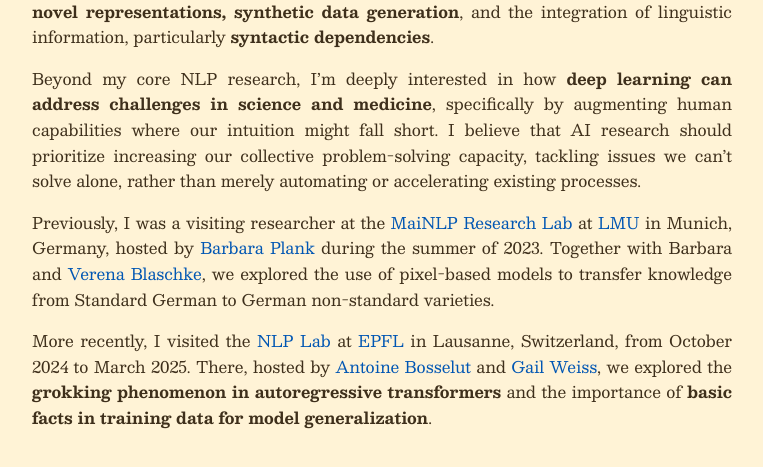
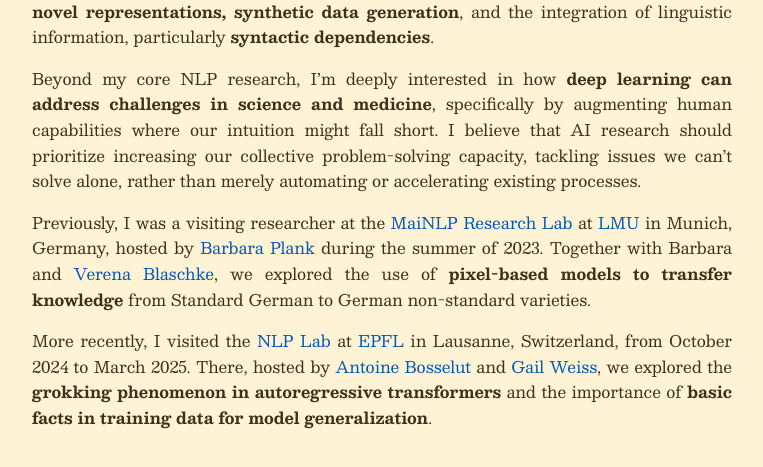
Before and after one commit to amunozo/amunozo.github.io, a Jekyll site: the page built from index.md, in a window 1280 px wide and 900 px high, scrolled down 349 px, cut to the strip 0-467 px from the top of the window. Shown: the whole strip, without its empty margins (258-1021 px from the left). Built offline with Jekyll 4.4.1, drawn with Linux system fonts in a browser that asks for light colours.

Commit message:
add bold formatting

```diff
--- a/index.md
+++ b/index.md
@@ -14,6 +14,6 @@
 
 Beyond my core NLP research, I'm deeply interested in how **deep learning can address challenges in science and medicine**, specifically by augmenting human capabilities where our intuition might fall short. I believe that AI research should prioritize increasing our collective problem-solving capacity, tackling issues we can't solve alone, rather than merely automating or accelerating existing processes.
 
-Previously, I was a visiting researcher at the [MaiNLP Research Lab](https://mainlp.github.io/) at [LMU](https://www.lmu.de/en/) in Munich, Germany, hosted by [Barbara Plank](https://bplank.github.io/) during the summer of 2023. Together with Barbara and [Verena Blaschke](https://verenablaschke.github.io/), we explored the use of pixel-based models to transfer knowledge from Standard German to German non-standard varieties.
+Previously, I was a visiting researcher at the [MaiNLP Research Lab](https://mainlp.github.io/) at [LMU](https://www.lmu.de/en/) in Munich, Germany, hosted by [Barbara Plank](https://bplank.github.io/) during the summer of 2023. Together with Barbara and [Verena Blaschke](https://verenablaschke.github.io/), we explored the use of **pixel-based models to transfer knowledge** from Standard German to German non-standard varieties.
 
 More recently, I visited the [NLP Lab](https://nlp.epfl.ch/) at [EPFL](https://www.epfl.ch/schools/ic/) in Lausanne, Switzerland, from October 2024 to March 2025. There, hosted by [Antoine Bosselut](https://atcbosselut.github.io/) and [Gail Weiss](https://gailweiss.github.io/), we explored the **grokking phenomenon in autoregressive transformers** and the importance of **basic facts in training data for model generalization**.
```
